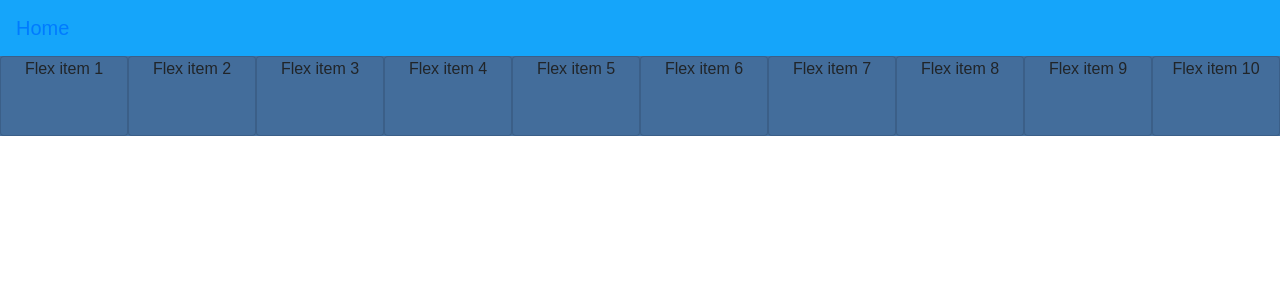
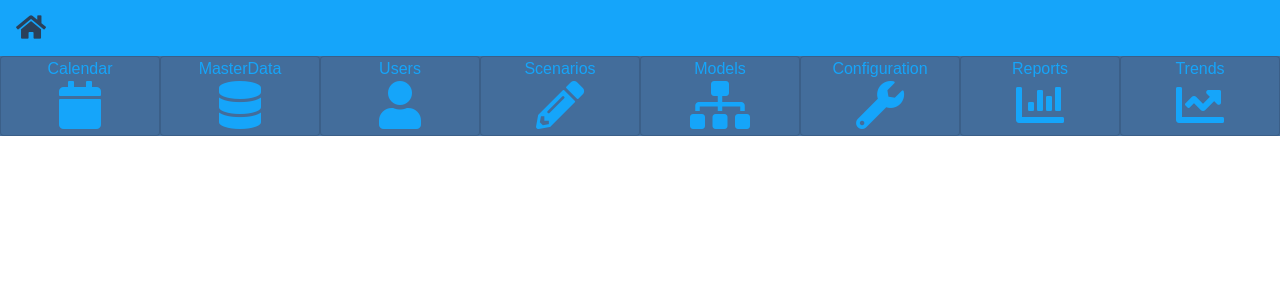
Before and after one commit to bluehenry/React.Demo, a React (Create React App) app: page / in a window 1280 px wide. Shown: the top 300 px of the page. Built offline with nearby package versions, Linux system fonts and the light colour scheme.

Commit message:
Tweak menu

```diff
--- a/public/index.html
+++ b/public/index.html
@@ -26,6 +26,9 @@
     <script src="https://cdnjs.cloudflare.com/ajax/libs/popper.js/1.14.0/umd/popper.min.js" integrity="sha384-cs/chFZiN24E4KMATLdqdvsezGxaGsi4hLGOzlXwp5UZB1LY//20VyM2taTB4QvJ" crossorigin="anonymous"></script>
     <script src="https://stackpath.bootstrapcdn.com/bootstrap/4.1.0/js/bootstrap.min.js" integrity="sha384-uefMccjFJAIv6A+rW+L4AHf99KvxDjWSu1z9VI8SKNVmz4sk7buKt/6v9KI65qnm" crossorigin="anonymous"></script>
 
+    <!-- Add Font Awesome -->
+    <link rel="stylesheet" href="https://use.fontawesome.com/releases/v5.0.13/css/all.css" integrity="sha384-DNOHZ68U8hZfKXOrtjWvjxusGo9WQnrNx2sqG0tfsghAvtVlRW3tvkXWZh58N9jp" crossorigin="anonymous">
+
     <title>React App</title>
   </head>
   <body>
--- a/src/header/header.js
+++ b/src/header/header.js
@@ -3,7 +3,7 @@ import './header.css'
 
 const Header = () => (
     <nav className="navbar navbar-expand-lg navbar-blue-theme">
-    <a className="navbar-brand" href="#">Home</a>
+    <a className="navbar-brand" href={null}><i className="fas fa-home fa-lg"></i></a>
   </nav>
 );
 
--- a/src/home-page/App.js
+++ b/src/home-page/App.js
@@ -1,5 +1,4 @@
 import React, { Component } from 'react';
-import logo from './logo.svg';
 import './App.css';
 import Header from '../header/header';
 import Menu from '../menu/menu';
--- /dev/null
+++ b/src/menu/menu-card.js
@@ -0,0 +1,18 @@
+import React, { Component } from 'react';
+import './menu.css';
+import menuData from './menu-data.json'
+
+class MenuCard extends Component {
+    render() {
+        return menuData.map((menu, i) => {
+            return (
+                <div className="card" key={i}>
+                    {menu.label}
+                    <div><i className={`fas ${menu.icon} fa-3x`}></i></div>
+                </div>
+            )
+        });
+    }
+}
+
+export default MenuCard;
--- /dev/null
+++ b/src/menu/menu-data.json
@@ -0,0 +1,42 @@
+[
+    {
+        "key": 1,
+        "label": "Calendar",
+        "icon": "fa-calendar"
+    },
+    {
+        "key": 2,
+        "label": "MasterData",
+        "icon": "fa-database"
+    },
+    {
+        "key": 3,
+        "label": "Users",
+        "icon": "fa-user"
+    },
+    {
+        "key": 4,
+        "label": "Scenarios",
+        "icon": "fa-pencil-alt"
+    },
+    {
+        "key": 5,
+        "label": "Models",
+        "icon": "fa-sitemap"
+    },
+    {
+        "key": 6,
+        "label": "Configuration",
+        "icon": "fa-wrench"
+    },
+    {
+        "key": 7,
+        "label": "Reports",
+        "icon": "fa-chart-bar"
+    },
+    {
+        "key": 8,
+        "label": "Trends",
+        "icon": "fa-chart-line"
+    }
+]
--- a/src/menu/menu.css
+++ b/src/menu/menu.css
@@ -7,9 +7,14 @@
 
 .card {
   display: inline-block;
-  border-style: 1px solid #B6DEFA;
+  border-style: 1px solid;
   background-color: #436D9B;
+  color: #15A5FA;;
   height: 5rem;
-  width: 10%;
+  width: 12.5%;
   text-align: center;
 }
+
+.card-icon {
+  color: #436D9B;
+}
--- a/src/menu/menu.js
+++ b/src/menu/menu.js
@@ -1,30 +1,12 @@
 import React, { Component } from 'react';
 import './menu.css';
+import MenuCard from './menu-card';
 
 class Menu extends Component {
-    fetchMenus = () => {
-        fetch('./menu.json')
-        .then(rsp => rsp.json())
-        .then(allMenus => {
-            this.allMenus = allMenus;
-        })
-    }
-
     render() {
-       return (
-            <div>
-              <div className="flex-container">
-                <div class="card">Flex item 1</div>
-                <div class="card">Flex item 2</div>
-                <div class="card">Flex item 3</div>
-                <div class="card">Flex item 4</div>
-                <div class="card">Flex item 5</div>
-                <div class="card">Flex item 6</div>
-                <div class="card">Flex item 7</div>
-                <div class="card">Flex item 8</div>
-                <div class="card">Flex item 9</div>
-                <div class="card">Flex item 10</div>
-             </div>
+        return (
+            <div className="flex-container">
+                <MenuCard />
             </div>
         );
     }
```
Also changed, not shown: src/menu/menu.json (deleted, +0 -34 lines).
